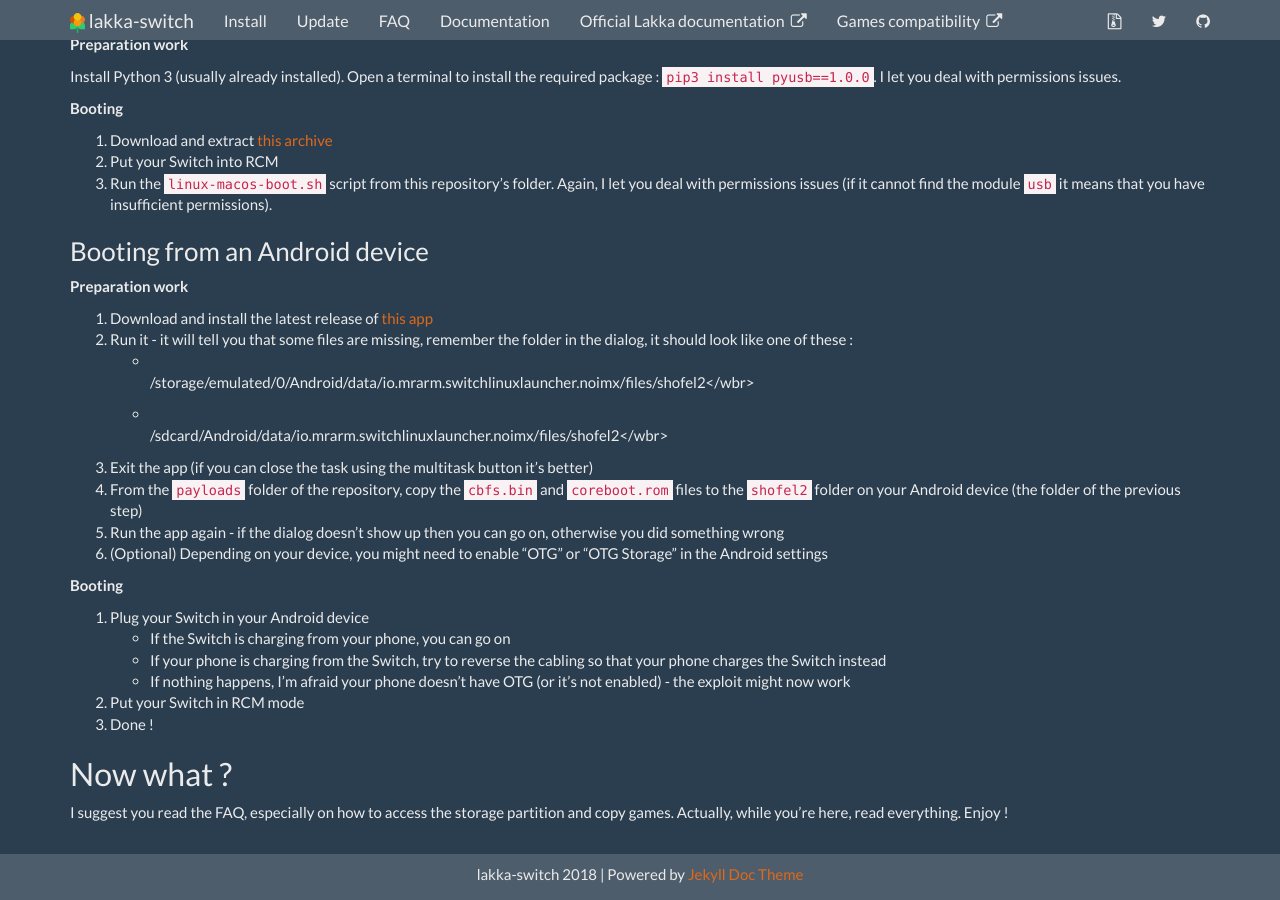
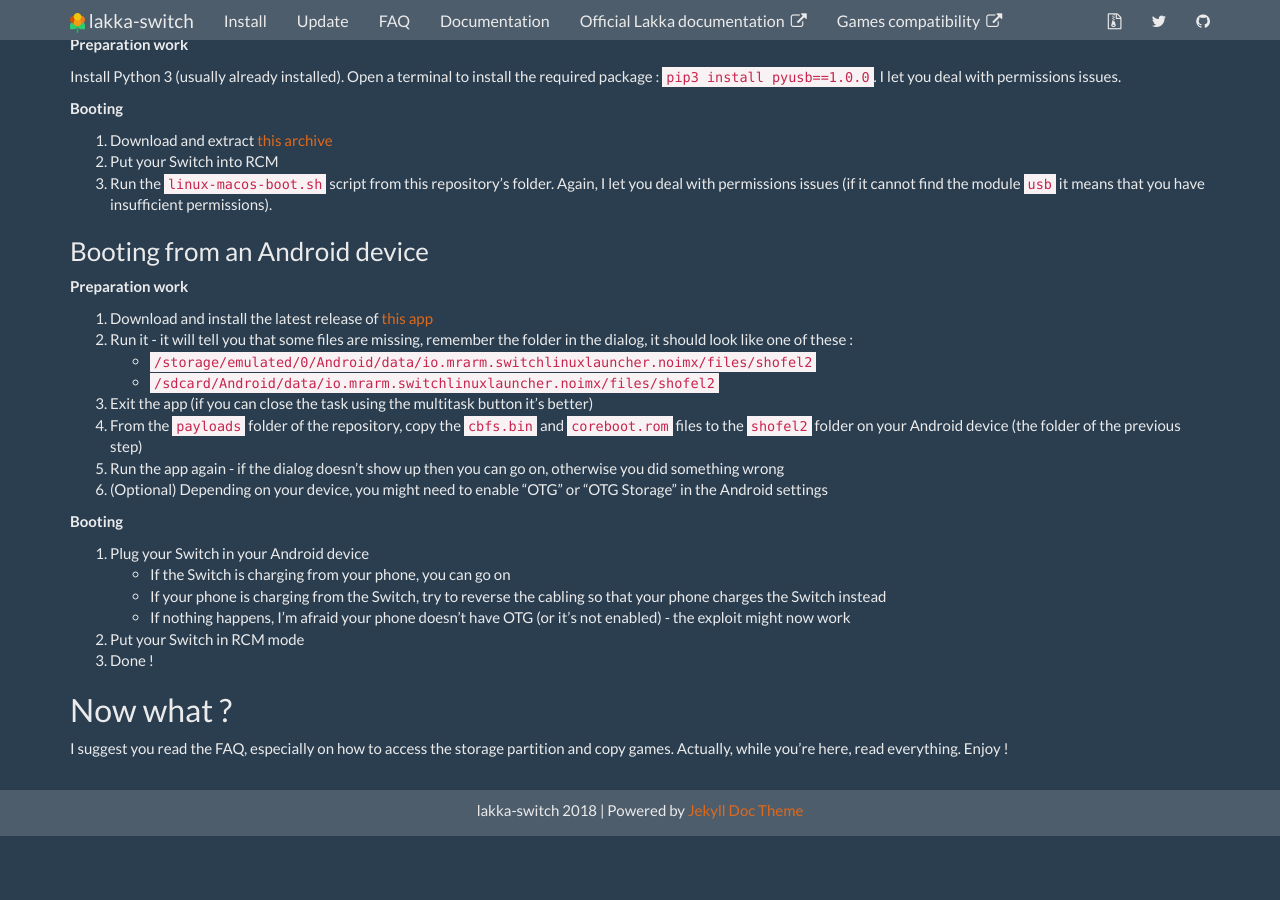
Before and after one commit to lakka-switch/documentation, a Jekyll site: the page built from installation.md, in a window 1280 px wide and 900 px high, scrolled down 1754 px. Built offline with Jekyll 4.4.1, drawn with Linux system fonts in a browser that asks for light colours; nearby versions of some CDN libraries; after the commit the page ends 2590 px from its top, so only the background shows below that; some of the changed lines change nothing that is shown.

Commit message:
Update installation.md

```diff
--- a/installation.md
+++ b/installation.md
@@ -81,8 +81,8 @@
 
 1. Download and install the latest release of [this app](https://github.com/lakka-switch/switch_linux_launcher/releases/latest)
 2. Run it - it will tell you that some files are missing, remember the folder in the dialog, it should look like one of these :
-    * <wbr>/storage/emulated/0/Android/data/io.mrarm.switchlinuxlauncher.noimx/files/shofel2</wbr>
-    * <wbr>/sdcard/Android/data/io.mrarm.switchlinuxlauncher.noimx/files/shofel2</wbr>
+    * `/storage/emulated/0/Android/data/io.mrarm.switchlinuxlauncher.noimx/files/shofel2`
+    * `/sdcard/Android/data/io.mrarm.switchlinuxlauncher.noimx/files/shofel2`
 4. Exit the app (if you can close the task using the multitask button it's better)
 5. From the `payloads` folder of the repository, copy the `cbfs.bin` and `coreboot.rom` files to the `shofel2` folder on your Android device (the folder of the previous step)
 6. Run the app again - if the dialog doesn't show up then you can go on, otherwise you did something wrong
```
